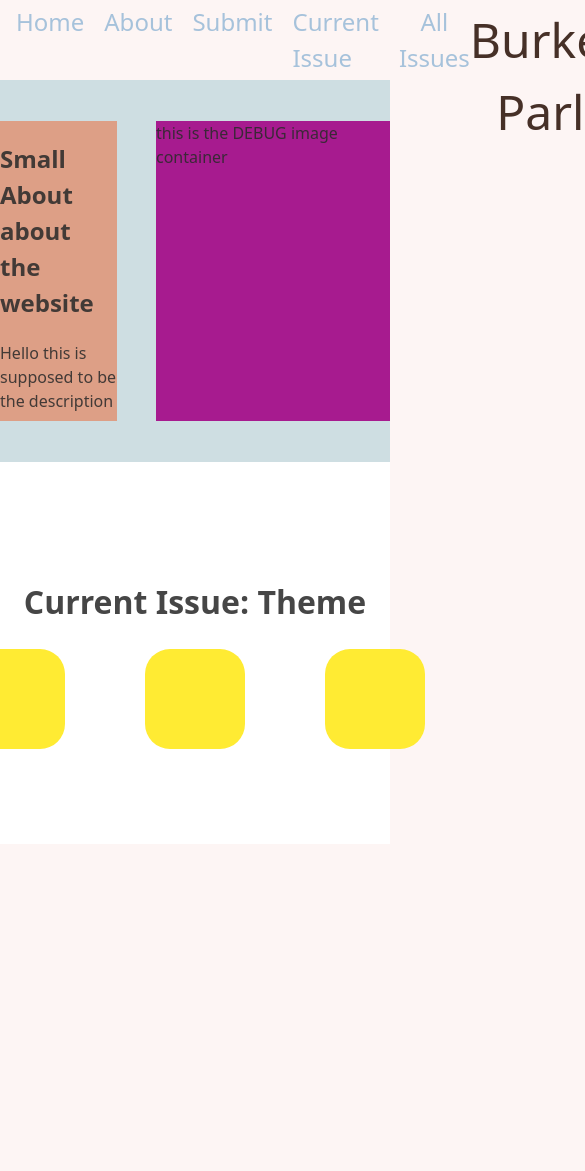
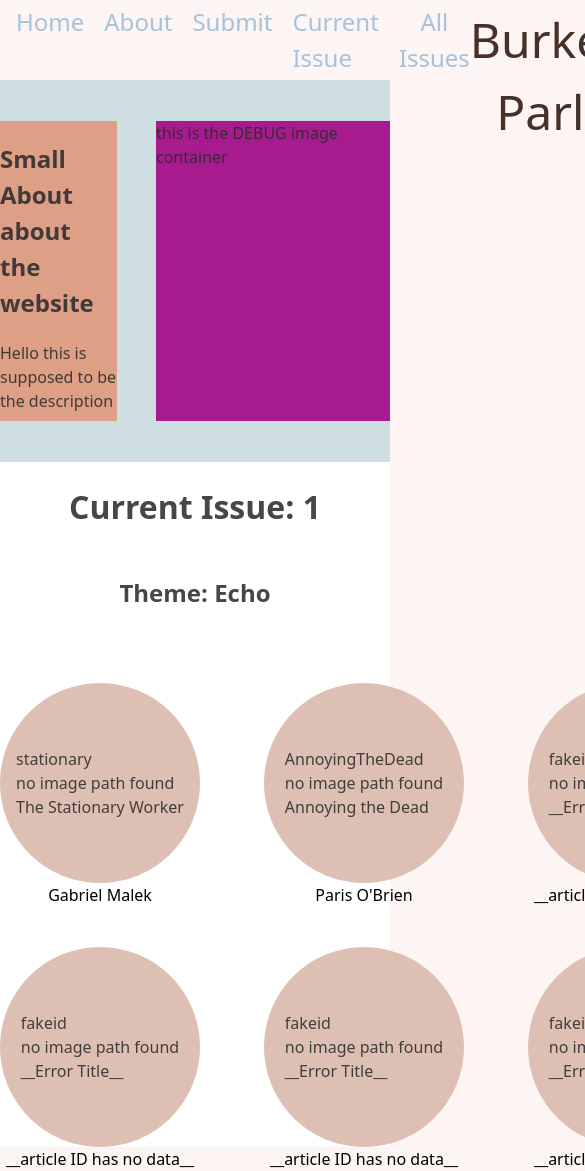
Before and after one commit to a0-ye/theburkeanparlor, a React (Vite) app: page / in a window 390 px wide. Shown: the top 1171 px of the page, 585 px wide, since content can reach past the window. Before the commit the page ends 844 px from the top, so only its background shows below. Built offline with nearby package versions, Linux system fonts and the light colour scheme.

Commit message:
Centering and Filtering

```diff
--- a/src/components/Issue.tsx
+++ b/src/components/Issue.tsx
@@ -34,13 +34,18 @@ import { colors } from "../assets/colors";
  * // add submission guidelines
  *
  */
-export default function Issue() {
-    const issueNumber = useParams().issue || ' error';
+interface IssueProps {
+    forcedIssueNumber?: number
+}
+
+export default function Issue(props: IssueProps) {
+    const issueNumber = useParams().issue || props.forcedIssueNumber || ' error';
     const [selectedIssueData, setSelectedIssueData] = useState<IssueData>(IssueRegistry[issueNumber])
 
     useEffect(() => {
         setSelectedIssueData(IssueRegistry[issueNumber])
     }, [issueNumber])
+    const [filter, setFilter] = useState<string | null>(null)
 
     return <>
 
@@ -71,6 +76,7 @@ export default function Issue() {
                         // src={img}
                         alt="Issue related img here"
                         style={{
+                            position: 'absolute',
                             width: 100, height: 100, borderRadius: 100,
                             padding: '1em',
                             backgroundColor: colors.brown
@@ -86,7 +92,9 @@ export default function Issue() {
                             fontSize: '5em',
                             textDecoration: 'underline'
                         }}> Issue {issueNumber} - Echo { }</div>
-                        <div>
+                        <div style={{
+                            margin: '0 150px 0 150px'
+                        }}>
                             {selectedIssueData.description}
                         </div>
                     </div>
@@ -96,11 +104,18 @@ export default function Issue() {
                     display: 'flex',
                     border: "solid black 3px", margin: '10px 1vw 10px 1vw'
                 }}>
-                    <button style={{ border: 'solid black 2px' }}>Prose </button>
-                    <button style={{ border: 'solid black 2px' }}> TEST DIV </button>
-                    <button style={{ border: 'solid black 2px' }}> TEST DIV </button>
-                    <button style={{ border: 'solid black 2px' }}> TEST DIV </button>
-
+                    <button style={{ border: 'solid black 2px', backgroundColor: filter == 'Prose' ? '#8fad23ff' : '' }} onClick={() => {
+                        filter == 'Prose' ? setFilter(null) : setFilter('Prose')
+                    }}> Prose </button>
+                    <button style={{ border: 'solid black 2px', backgroundColor: filter == 'Poetry' ? '#8fad23ff' : '' }} onClick={() => {
+                        filter == 'Poetry' ? setFilter(null) : setFilter('Poetry')
+                    }}> Poetry </button>
+                    <button style={{ border: 'solid black 2px', backgroundColor: filter == 'Visuals' ? '#8fad23ff' : '' }} onClick={() => {
+                        filter == 'Visuals' ? setFilter(null) : setFilter('Visuals')
+                    }}> Visuals </button>
+                    <button style={{ border: 'solid black 2px', backgroundColor: filter == 'Hybrid' ? '#8fad23ff' : '' }} onClick={() => {
+                        filter == 'Hybrid' ? setFilter(null) : setFilter('Hybrid')
+                    }}> Hybrid </button>
 
                 </div>
 
@@ -109,26 +124,29 @@ export default function Issue() {
 
             <div id="ArticleContainer" style={{
                 margin: '50px 10% 0 10%',
-                display: "flex",
-                flexWrap: 'wrap',
+                // display: "flex",
+                display: 'grid',
+                gridTemplateColumns: '1fr 1fr 1fr',
+                placeItems: 'center',
+                alignSelf: 'center', width: '100%',
                 alignItems: 'center',
                 justifyContent: 'space-evenly',
                 gap: '4em'
             }}>
                 {selectedIssueData.articleList.map((value, idx) => {
+
+                    const selectedArticleData = ArticleRegistry[value] || ErrorArticleData
                     /**
                      * FILTERING: check filter criteria. If met, return a link. if not, return a nothing burger
-                     */
-                    if (false) {
-                        return <></> // equivalent of returning nothing
+                    */
+                    let show = false
+                    if (filter == null || selectedArticleData.genres.includes(filter)){
+                        show = true
                     }
 
-                    const selectedArticleData = ArticleRegistry[value] || ErrorArticleData
 
-                    return <div style={{
-                        flexBasis: '25%',   // this is a hack to limit to 3 items per row.... not sure if there's a better value to use
-                    }}>
 
+                    return show && <>
                         <Link to={`/ArticlePage/${value}`}
                             key={value + idx}
                             style={{
@@ -148,8 +166,9 @@ export default function Issue() {
                                 {selectedArticleData.author}
                             </div>
                         </Link>
-                        <></>
-                    </div>
+                    </>
+
+
                 })}
 
             </div>
--- a/src/pages/Home.tsx
+++ b/src/pages/Home.tsx
@@ -1,13 +1,18 @@
+import { Link } from "react-router-dom"
 import { colors } from "../assets/colors"
+import { ArticleRegistry, ErrorArticleData } from "../data/ArticleRegistry"
+import { IssueRegistry } from "../data/IssueRegistry"
+import { useState } from "react"
 
 
 export default function Home() {
 
+    const selectedIssueData = IssueRegistry["1"]
 
     return <>
         <div id="tophalf-container" style={{
             display: 'flex',
-            width: '100%', height:'50%',
+            width: '100%', height: '50%',
             alignItems: "center", justifyContent: "center", gap: '10vw',
             // padding: '5vh',
             backgroundColor: colors.lightblue
@@ -23,27 +28,59 @@ export default function Home() {
 
         </div>
         <div id="bottomhalf-container" style={{
-            display: 'flex', flexDirection:'column',
+            display: 'flex', flexDirection: 'column',
             alignItems: "center", justifyContent: "center",
-            width: '100%', height:'50%',
+            width: '100%',
             // padding: '5vh',
             // backgroundColor: '#25233bff'
             backgroundColor: 'white'
         }}>
-            <h1 style={{ borderBottom: 'solid 2px white' }}> Current Issue: Theme</h1>
-            <div style={{ display: 'flex', gap:'5em'}}>
-                <div style={{
-                    backgroundColor: '#ffeb33ff',
-                    width: 100, height: 100, borderRadius: 25
-                }}> </div>
-                <div style={{
-                    backgroundColor: '#ffeb33ff',
-                    width: 100, height: 100, borderRadius: 25
-                }}> </div>
-                <div style={{
-                    backgroundColor: '#ffeb33ff',
-                    width: 100, height: 100, borderRadius: 25
-                }}> </div>
+
+            <h1 style={{ borderBottom: 'solid 2px white' }}> Current Issue: 1</h1>
+            <h2 style={{ borderBottom: 'solid 2px white' }}> Theme: Echo</h2>
+            <div style={{
+                margin: '50px 10% 0 10%',
+                // display: "flex",
+                display: 'grid',
+                gridTemplateColumns: '1fr 1fr 1fr',
+                placeItems:'center',
+                alignSelf: 'center', width: '100%',
+                alignItems: 'center',
+                justifyContent: 'space-evenly',
+                gap: '4em'
+            }}>
+                {selectedIssueData.articleList.map((value, idx) => {
+                    /**
+                     * FILTERING: check filter criteria. If met, return a link. if not, return a nothing burger
+                     */
+                    const selectedArticleData = ArticleRegistry[value] || ErrorArticleData
+
+
+                    return <div style={{}}>
+
+                        <Link to={`/ArticlePage/${value}`}
+                            key={value + idx}
+                            style={{
+                                display: 'flex', position: 'relative',
+                                alignItems: 'center', justifyContent: 'center',
+                                width: '200px', height: '200px', borderRadius: '100px',
+                                backgroundColor: colors.pinksalmon
+                            }}>
+                            {value} <br />
+                            {selectedArticleData.img || 'no image path found'} <br />
+                            {selectedArticleData.title}
+                            <div style={{
+                                position: 'absolute',
+                                bottom: '-12%',
+                                color: 'black'
+                            }}>
+                                {selectedArticleData.author}
+                            </div>
+                        </Link>
+                        <></>
+                    </div>
+                })}
+
             </div>
 
         </div>
--- a/src/pages/Submit.tsx
+++ b/src/pages/Submit.tsx
@@ -10,12 +10,13 @@ export default function Submit() {
             alignItems: "center", justifyContent: "center", gap: '1vw',
             // padding:'5vh',
             backgroundColor: '#25233bff',
+            color: colors.light
         }}>
             <div id="column" style={{
                 width: '50%', marginTop: '6em', marginBottom: '6em',
 
             }}>
-                <h1>Current Theme: Echo</h1>
+                <h1 style={{textDecoration:'underline'}}>Current Theme: Echo</h1>
                 <p>
                     The theme for Volume 1 of The Burkean Parlor is “Echo.” We were drawn to “Echo” because of its promise of impermanence. The word that embodies the impression, and impressionability, of memory. The constant of cycles, and the boundaries of space. We hope it inspires you to think about the presence of the past as you move into the future.
                 </p>
@@ -29,7 +30,7 @@ export default function Submit() {
                 </ul>
                 <hr />
 
-                <h1>Submission Guidelines</h1>
+                <h2>Submission Guidelines</h2>
                 <p>
                     Submissions for Volume 1 of The Burkean Parlor are open until <span style={{ fontWeight: 'bold', color: colors.pinksalmon }}>February 28th of 2026</span>.
 
--- a/src/styles/ProfileCard.css
+++ b/src/styles/ProfileCard.css
@@ -12,7 +12,7 @@
 .profile-card {
     display:flex;
     border-radius: 10px; box-shadow: 0 4px 8px rgba(0, 0, 0, 0.1);
-    padding: 20px;
+    padding: 30px;
     width: 500px;
     height: 400px;
     max-width: 500px;
@@ -37,7 +37,7 @@
 }
 
 .profile-info p {
-    font-size: clamp(0.9rem, 1.2vw, 1.1rem);
+    font-size: clamp(0.9rem, 1.2vw, 1rem);
 }
 
 .profile-image img {
@@ -52,3 +52,8 @@
     flex-grow: 1;
     margin-right: 20px;
 }
+
+.profile-description {
+    font-size: medium;
+    text-align: left;
+}
```
Also changed, not shown: src/data/ArticleRegistry.tsx (+13 -5 lines), src/pages/About.tsx (+18 -4 lines).
